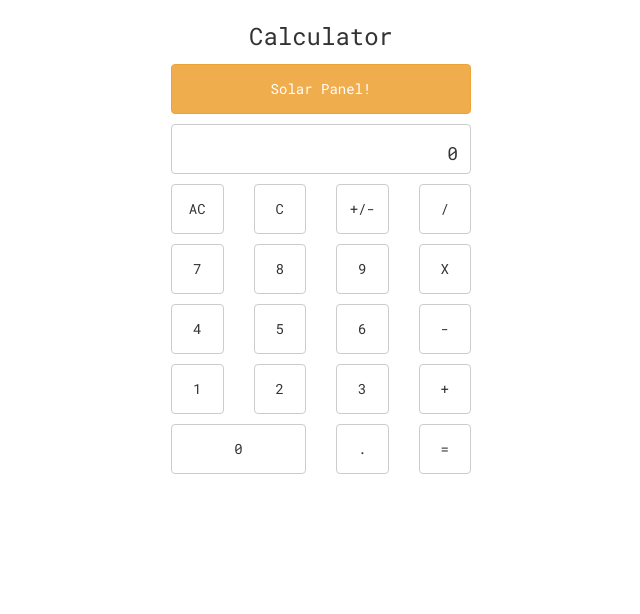
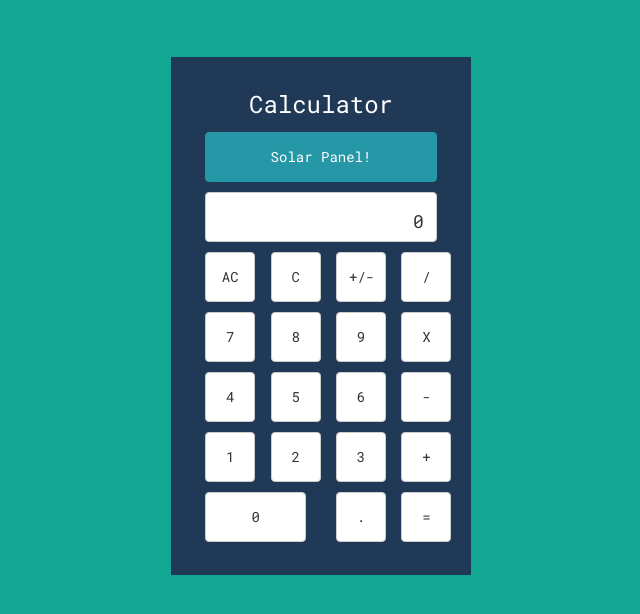
Before and after one commit to brookin8/js-calculator, a website: page app/index.html in a window 1280 px wide. Shown: the whole page, without its empty margins (319-959 px from the left). Drawn offline with nearby package versions, Linux system fonts and the light colour scheme.

Commit message:
Changed color formatting

```diff
--- a/app/style.css
+++ b/app/style.css
@@ -1,11 +1,16 @@
 * {
 	font-family: 'Roboto Mono', monospace;
+}
+
+body {
+	background-color:#12A693;
 }
 
 h1, h2, h3, h4, h5, h6 {
 	font-family: 'Roboto Mono', monospace;
 	text-align:center;
 	line-height: 140%;
+	color:#fff;
 }
 
 .row {
@@ -16,8 +21,20 @@ h1, h2, h3, h4, h5, h6 {
 .calculator {
 	max-width:300px;
 	min-width:220px;
-	margin: auto;
+	margin-left: auto;
+	margin-right: auto;
+	margin-top: 5%;
+	padding-left: 3%;
+	padding-right: 3%;
+	padding-top:1%;
+	padding-bottom:2%;
+	background-color:#203957;
 	/*background-color:#ccc;*/
+}
+
+#solarPanel {
+	background-color:#2597A6;
+	border-color:#2597A6;
 }
 
 .calc-btn {
@@ -41,5 +58,6 @@ display: inline-block;
   border:1px solid #ccc;
   width:100%;
   height: 50px;
+  background-color:#fff;
 
 }
```
Also changed, not shown: 1 other file.
